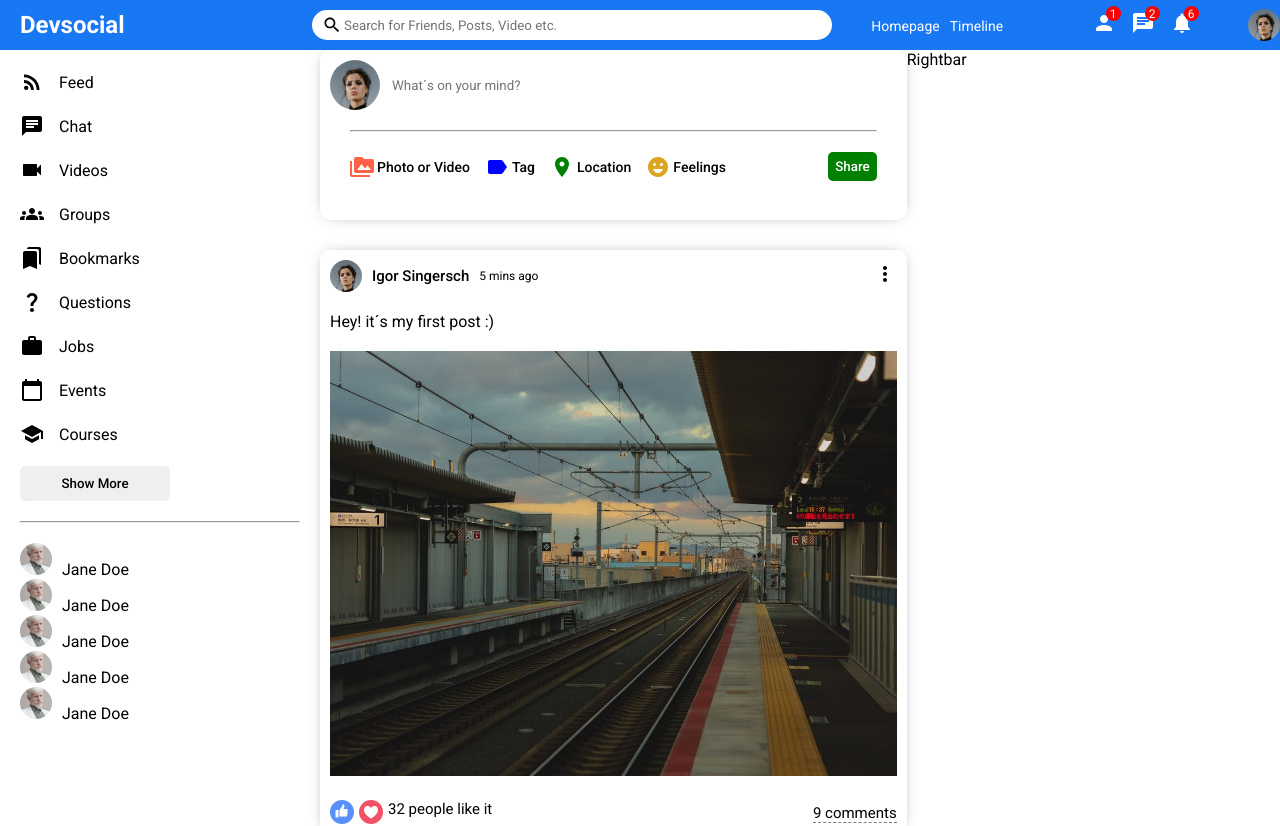
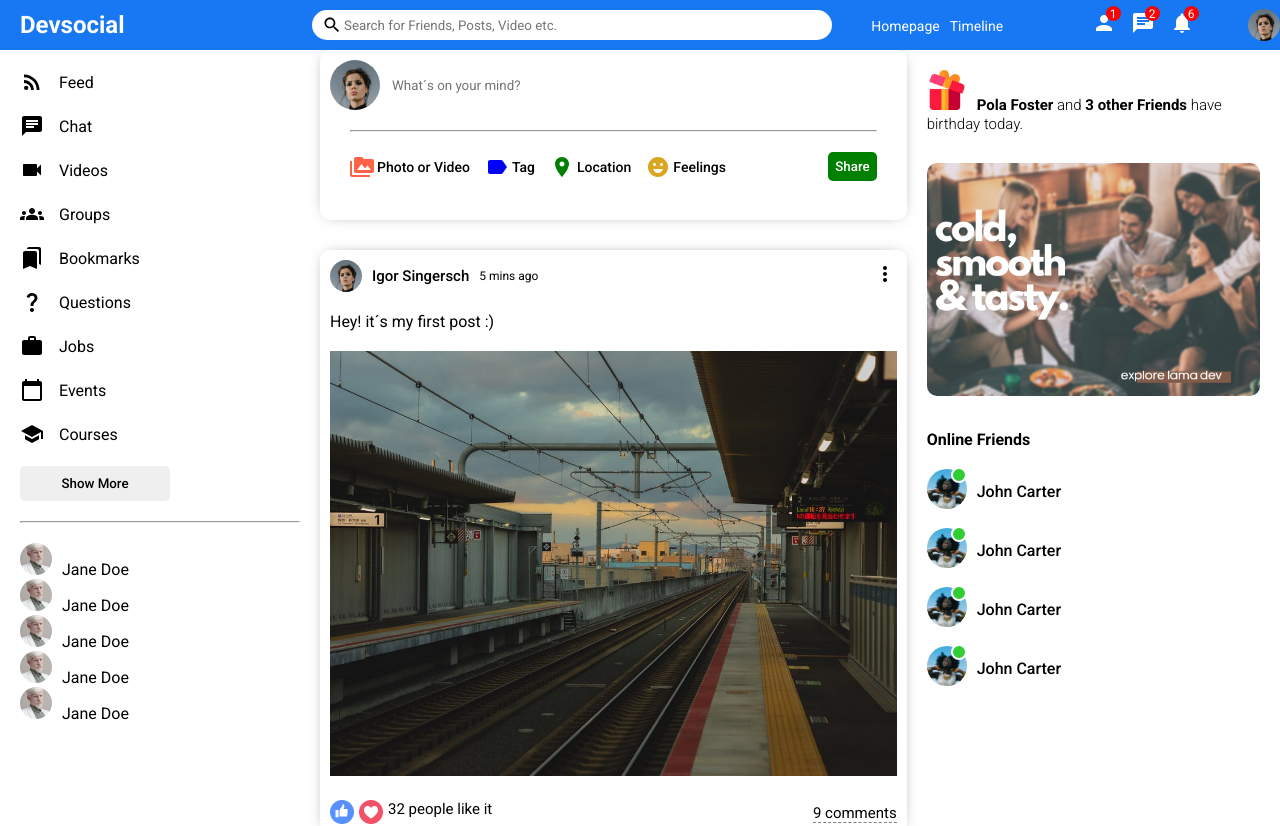
Before and after one commit to h4n5o/react-social, a React (Create React App) app: page / in a window 1280 px wide. Shown: the top 826 px of the page. Built offline with nearby package versions, Linux system fonts and the light colour scheme.

Commit message:
Rightbar done

```diff
--- a/src/components/feed/Feed.jsx
+++ b/src/components/feed/Feed.jsx
@@ -8,7 +8,10 @@
         <div className="feedWrapper">
           <Share />
           <Post />
-
+          <Post />
+          <Post />
+          <Post />
+          <Post />
         </div>
     </div>
   )
--- a/src/components/rightbar/Rightbar.jsx
+++ b/src/components/rightbar/Rightbar.jsx
@@ -3,7 +3,46 @@
 export default function Rightbar() {
   return (
     <div className="rightbar">
-        Rightbar
+        <div className="rightbarWrapper">
+          <div className="birthdayContainer">
+            <img className="birthdayImg" src="assets/gift.png" alt="" />
+              <span className="birthdayText">
+                <b>Pola Foster</b> and <b>3 other Friends</b> have birthday today.
+              </span>
+          </div>
+          <img className="rightbarAd" src="assets/ad.png" alt="" />
+          <h4 className="rightbarTitle">Online Friends</h4>
+          <ul className="rightbarFriendList">
+            <li className="rightbarFriend">
+              <div className="rightbarProfileImgContainer">
+                <img className="rightbarProfileImg" src="assets/person/3.jpeg" alt=""/>
+                <span className="rightbarOnline"></span>
+              </div>
+              <span className="rightbarUsername">John Carter</span>
+            </li>
+            <li className="rightbarFriend">
+              <div className="rightbarProfileImgContainer">
+                <img className="rightbarProfileImg" src="assets/person/3.jpeg" alt=""/>
+                <span className="rightbarOnline"></span>
+              </div>
+              <span className="rightbarUsername">John Carter</span>
+            </li>
+            <li className="rightbarFriend">
+              <div className="rightbarProfileImgContainer">
+                <img className="rightbarProfileImg" src="assets/person/3.jpeg" alt=""/>
+                <span className="rightbarOnline"></span>
+              </div>
+              <span className="rightbarUsername">John Carter</span>
+            </li>
+            <li className="rightbarFriend">
+              <div className="rightbarProfileImgContainer">
+                <img className="rightbarProfileImg" src="assets/person/3.jpeg" alt=""/>
+                <span className="rightbarOnline"></span>
+              </div>
+              <span className="rightbarUsername">John Carter</span>
+            </li>
+          </ul>
+        </div>
     </div>
   )
 }
--- a/src/components/rightbar/rightbar.css
+++ b/src/components/rightbar/rightbar.css
@@ -1,3 +1,61 @@
 .rightbar {
     flex: 3.5;
 }
+.rightbarWrapper {
+    padding: 20px 20px 0 20px;
+}
+.rightbarContainer {
+    display: flex;
+    align-items: center;
+}
+
+.birthdayImg {
+    width: 40px;
+    height: 40px;
+    margin-right: 10px;
+}
+.birthdayText {
+    font-weight: 300;
+    font-size: 15px;
+}
+.rightbarAd {
+    width: 100%;
+    border-radius: 10px;
+    margin: 30px 0;
+}
+.rightbarTitle {
+    margin-bottom: 20px;
+}
+.rightbarFriendList {
+    padding: 0;
+    margin: 0;
+    list-style: none;
+}
+.rightbarFriend {
+    display: flex;
+    align-items: center;
+    margin-bottom: 15px;
+}
+.rightbarProfileImgContainer {
+    margin-right: 10px;
+    position: relative;
+}
+.rightbarProfileImg {
+    width: 40px;
+    height: 40px;
+    border-radius: 50%;
+    object-fit: cover;
+}
+.rightbarOnline {
+    width: 12px;
+    height: 12px;
+    border-radius: 50%;
+    background-color: limegreen;
+    position: absolute;
+    top: -2px;
+    right: 0;
+    border: 2px solid white;
+}
+.rightbarUsername {
+    font-weight: 500;
+}
```
